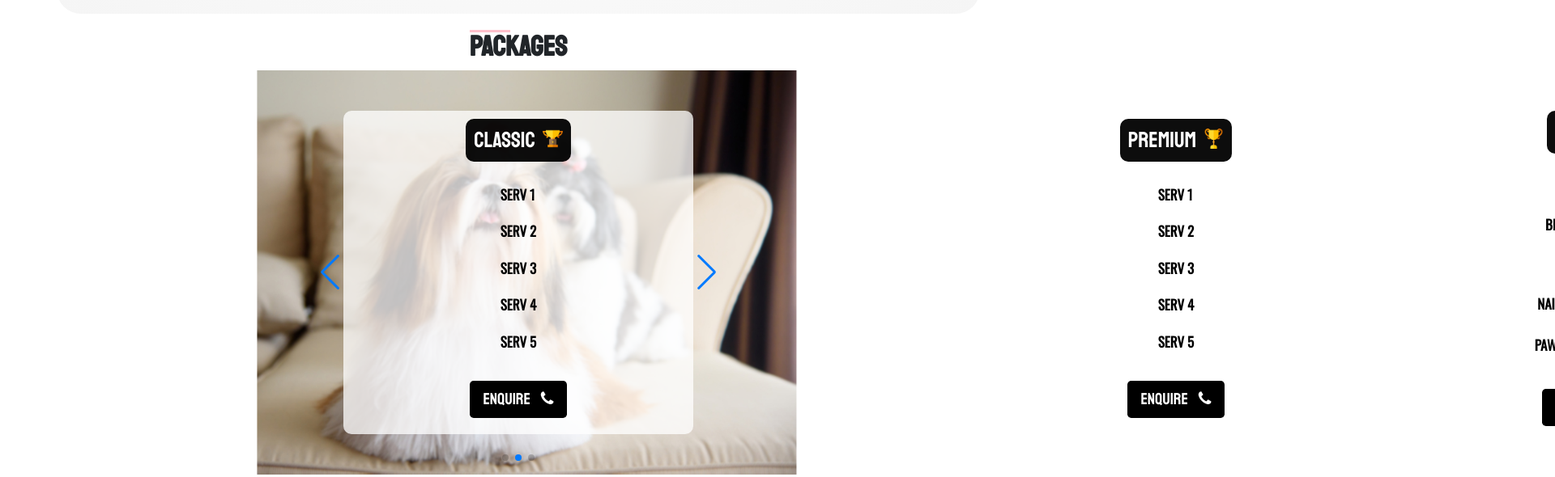
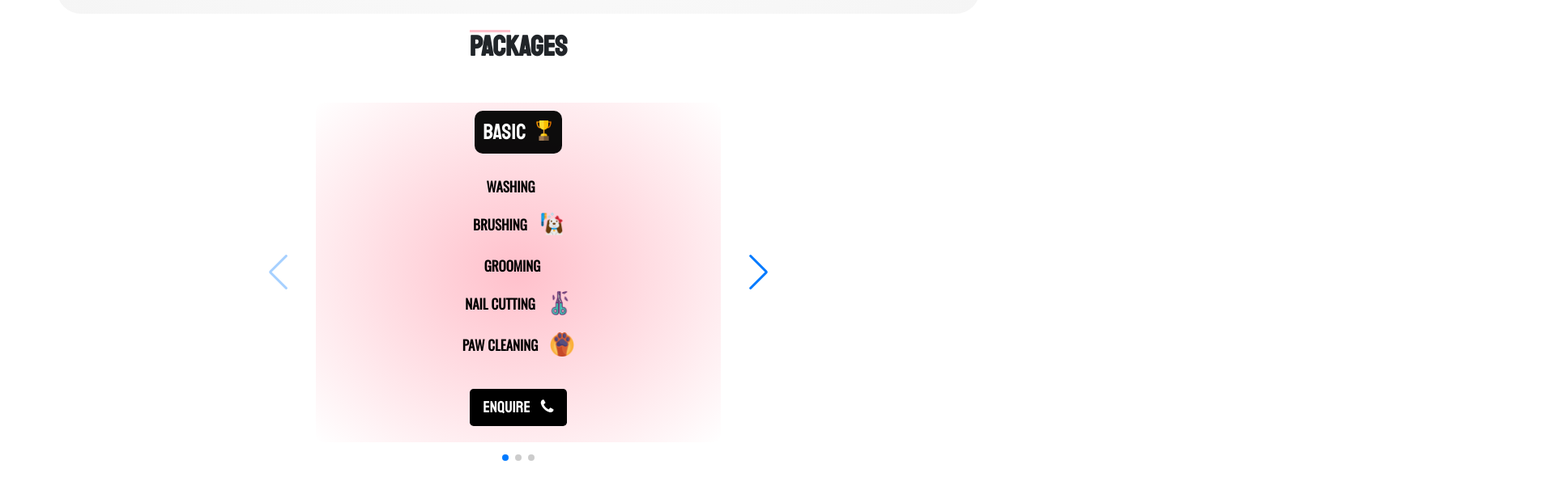
Before and after one commit to adithya-724/Doggoys-frontEnd, a plain HTML site: page main.html in a window 1280 px wide. Shown: the part 3422-4012 px from the top of the page at 81% size, 1920 px wide, since content can reach past the window. Drawn offline with nearby package versions, Linux system fonts and the light colour scheme.

Commit message:
deleted parallax and added pagination

```diff
--- a/main.html
+++ b/main.html
@@ -176,17 +176,12 @@
         </div>
       </div>
     </div>
-    <div class="packages swiper-containe">
+    <div class="packages">
       <h2 class="text-center">PACKAGES</h2>
-      <div class="swiper-container relative">
-        <div
-          class="parallax-bg"
-          style="background-image: url(images/pack8.jpg)"
-          data-swiper-parallax="-20%"
-        ></div>
+      <div class="swiper mySwiper">
         <div class="swiper-wrapper">
-          <div class="swiper-slide flex" data-swiper-parallax="-300">
-            <div class="flex1 slide" data-swiper-parallax="-300">
+          <div class="swiper-slide flex">
+            <div class="flex1 slide" id="slide1">
               <h3>
                 BASIC
                 <span
@@ -238,8 +233,8 @@
               </button>
             </div>
           </div>
-          <div class="swiper-slide flex" data-swiper-parallax="-300">
-            <div class="flex1 slide" data-swiper-parallax="-300">
+          <div class="swiper-slide flex">
+            <div class="flex1 slide" id="slide2">
               <h3>
                 CLASSIC
                 <span
@@ -258,8 +253,8 @@
               </button>
             </div>
           </div>
-          <div class="swiper-slide flex" data-swiper-parallax="-300">
-            <div class="flex1 slide" data-swiper-parallax="-300">
+          <div class="swiper-slide flex">
+            <div class="flex1 slide" id="slide3">
               <h3>
                 PREMIUM
                 <span
@@ -279,10 +274,9 @@
             </div>
           </div>
         </div>
-        <div class="swiper-pagination swiper-pagination-black"></div>
-
-        <div class="swiper-button-prev swiper-button-black"></div>
-        <div class="swiper-button-next swiper-button-black"></div>
+        <div class="swiper-button-next"></div>
+        <div class="swiper-button-prev"></div>
+        <div class="swiper-pagination"></div>
       </div>
     </div>
     <div class="trimming-zone flex1">
@@ -315,25 +309,20 @@
       </div>
     </div>
     <div class="footer">
-      <p>All copyrights</p>
+      <p>All copyrights are reserved</p>
     </div>
     <script src="main.js"></script>
     <script src="bootstrap-5.0.0-dist/js/bootstrap.min.js"></script>
     <script src="https://unpkg.com/swiper/swiper-bundle.js"></script>
     <script src="https://unpkg.com/swiper/swiper-bundle.min.js"></script>
     <script>
-      var swiper = new Swiper(".swiper-container", {
-        speed: 600,
-        parallax: true,
-        autoplay: true,
-        loop: true,
-        pagination: {
-          el: ".swiper-pagination",
-          clickable: true,
-        },
+      var swiper = new Swiper(".mySwiper", {
         navigation: {
           nextEl: ".swiper-button-next",
           prevEl: ".swiper-button-prev",
+        },
+        pagination: {
+          el: ".swiper-pagination",
         },
       });
     </script>
--- a/styles.css
+++ b/styles.css
@@ -295,20 +295,9 @@ h2 {
   top: -4px;
   margin-left: 15px;
 }
-.swiper-container {
-  margin: 0 auto;
-  max-width: 40%;
+.swiper {
+  max-width: 50%;
   height: 500px;
-}
-.parallax-bg {
-  position: absolute;
-  left: 0;
-  top: 0;
-  width: 130%;
-  height: 100%;
-  -webkit-background-size: cover;
-  background-size: cover;
-  background-position: center;
 }
 .swiper-slide {
   padding: 40px;
@@ -344,6 +333,15 @@ h2 {
 }
 .swiper-slide button {
   margin-bottom: 10px;
+}
+#slide1 {
+  background: radial-gradient(pink, white);
+}
+#slide2 {
+  background: radial-gradient(#2d76b9, white);
+}
+#slide3 {
+  background: radial-gradient(#dc9760, white);
 }
 .trimming-zone {
   margin-top: 20px;
@@ -465,10 +463,14 @@ h2 {
     width: 90%;
     margin-left: 0;
   }
-  .swiper-button-prev {
-    opacity: 0;
+  .packages .swiper {
+    max-width: 100%;
+    height: 500px;
   }
   .swiper-button-next {
     opacity: 0;
   }
+  .swiper-button-prev {
+    opacity: 0;
+  }
 }
```
Also changed, not shown: images/slide1.jpg (added), images/slide2.jpg (added), images/slide3.jpg (added).
